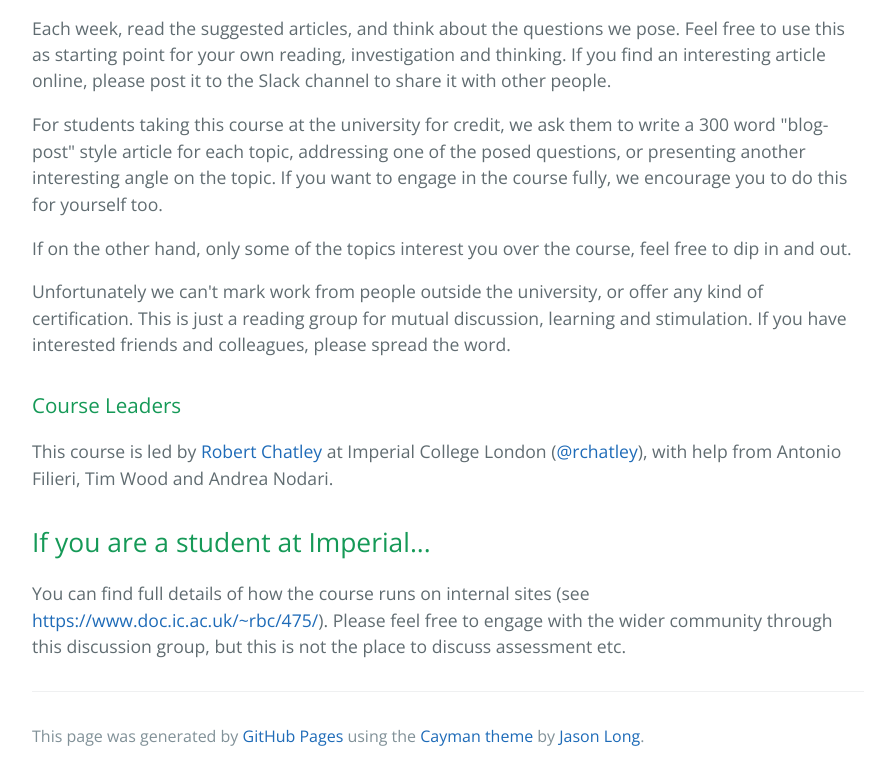
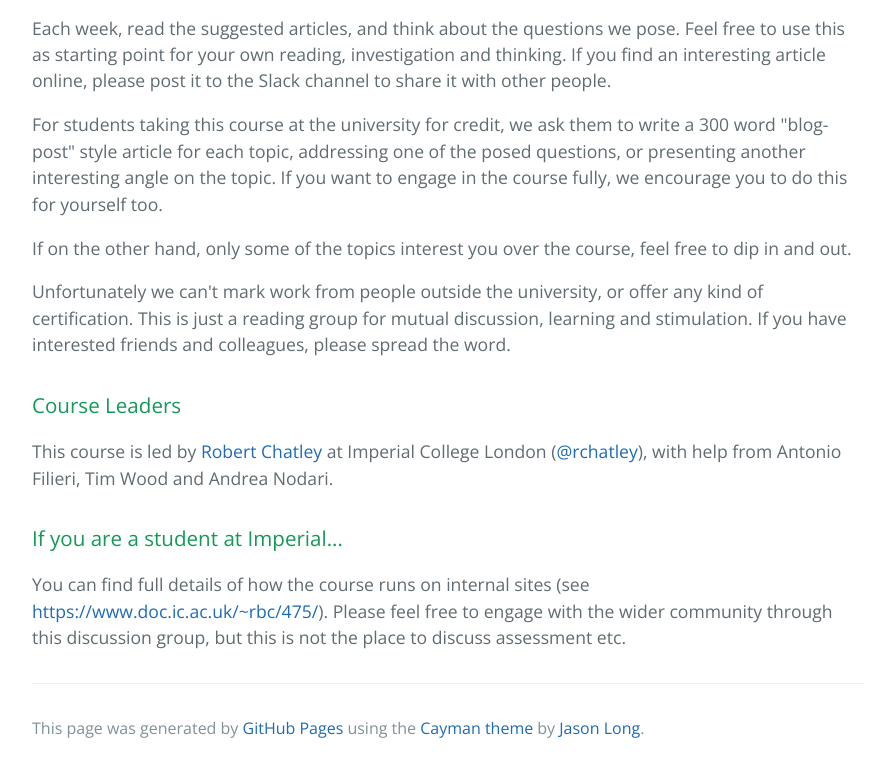
Before and after one commit to softengindustry/softengindustry.github.io, a plain HTML site: page index.html in a window 1280 px wide. Shown: the part 1096-1876 px from the top of the page, without its empty margins (192-1087 px from the left). Drawn offline with nearby package versions, Linux system fonts and the light colour scheme.

Commit message:
smaller heading

```diff
--- a/index.html
+++ b/index.html
@@ -59,8 +59,8 @@
 
 <p>This course is led by <a href="https://www.doc.ic.ac.uk/%7Erbc/">Robert Chatley</a> at Imperial College London (<a href="https://twitter.com/rchatley">@rchatley</a>), with help from Antonio Filieri, Tim Wood and Andrea Nodari.</p>
 
-<h2>
-<a id="if-you-are-a-student-at-imperial" class="anchor" href="#if-you-are-a-student-at-imperial" aria-hidden="true"><span class="octicon octicon-link"></span></a>If you are a student at Imperial...</h2>
+<h3>
+<a id="if-you-are-a-student-at-imperial" class="anchor" href="#if-you-are-a-student-at-imperial" aria-hidden="true"><span class="octicon octicon-link"></span></a>If you are a student at Imperial...</h3>
 
 <p>You can find full details of how the course runs on internal sites (see <a href="https://www.doc.ic.ac.uk/~rbc/475/">https://www.doc.ic.ac.uk/~rbc/475/</a>). Please feel free to engage with the wider community through this discussion group, but this is not the place to discuss assessment etc.</p>
 
```
